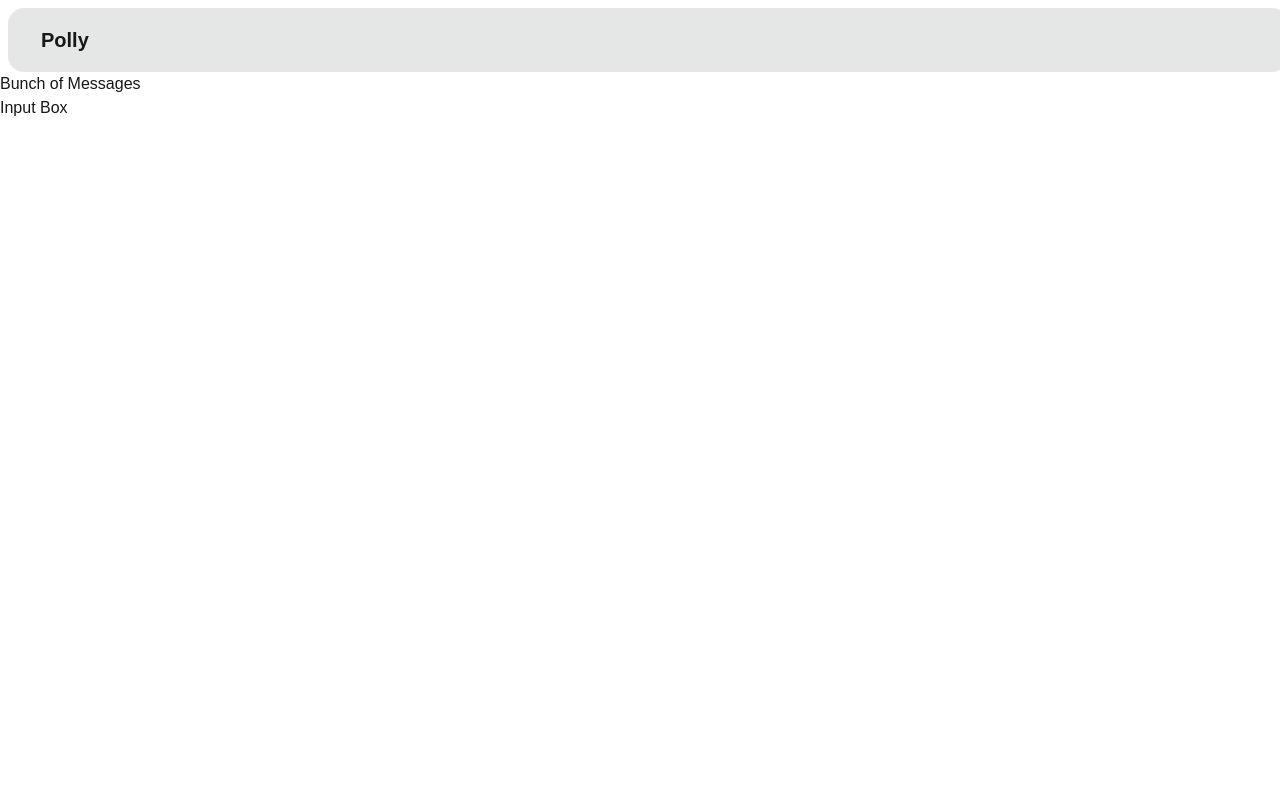
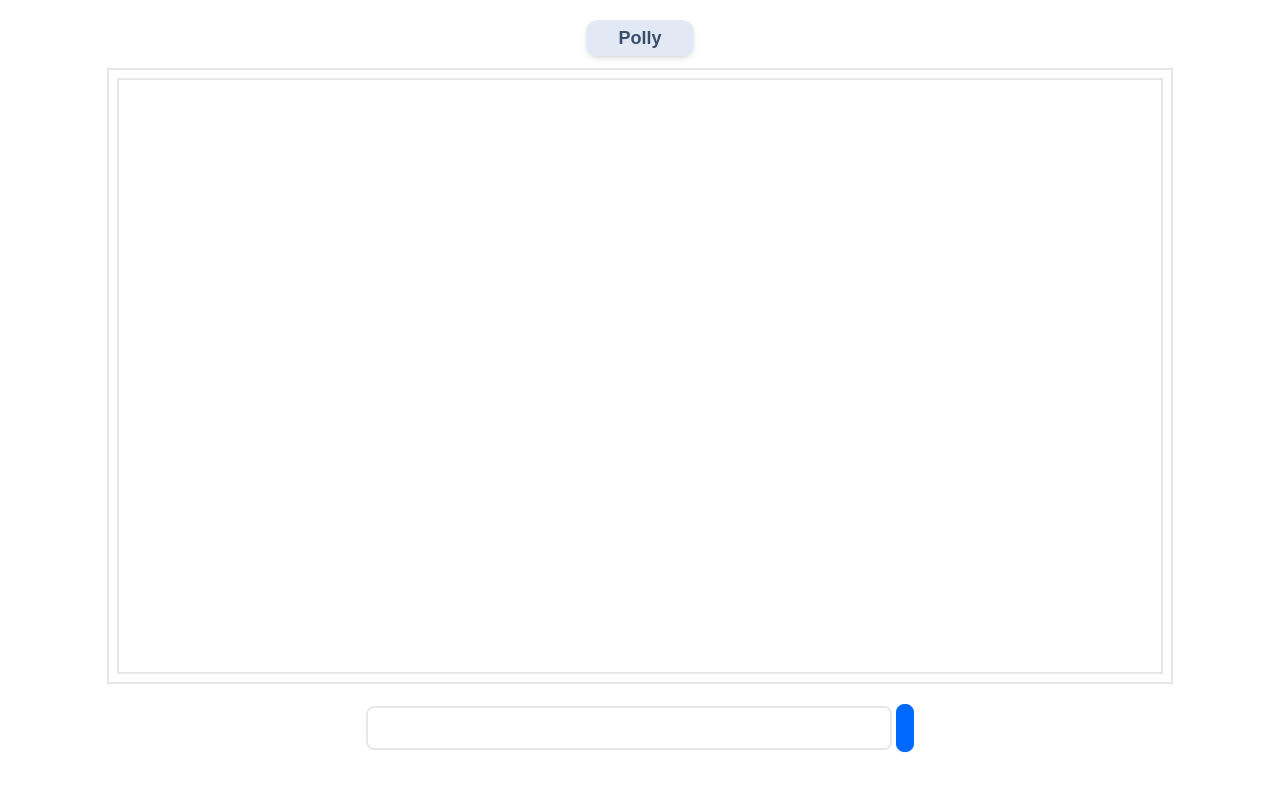
Before and after one commit to cod-ux/polly-agent, a Next.js app: page / in a window 1280 px wide. Shown: the top 790 px of the page. Built offline with nearby package versions, Linux system fonts and the light colour scheme.

Commit message:
init public and update components

```diff
--- a/app/components/ChatBot.tsx
+++ b/app/components/ChatBot.tsx
@@ -5,7 +5,7 @@ import ChatInput from "./ChatInput";
 
 const ChatBot = () => {
   return (
-    <div className="">
+    <div className="flex flex-col h-screen">
       <ChatHeader />
       <ChatMessages />
       <ChatInput />
--- a/app/components/ChatHeader.tsx
+++ b/app/components/ChatHeader.tsx
@@ -3,11 +3,9 @@ import React from "react";
 const ChatHeader = () => {
   return (
     <>
-      <div>
-        <div className="navbar bg-base-300 rounded-2xl ml-2 mr-2 mt-2 p-0">
-          <div className="flex-1 px-2 mx-2">
-            <button className="btn btn-ghost text-xl pd-0">Polly</button>
-          </div>
+      <div className="flex justify-center mt-5 mb-3">
+        <div className="bg-base-300 shadow-md rounded-xl px-8 py-1">
+          <h1 className="font-bold text-lg">Polly</h1>
         </div>
       </div>
     </>
--- a/app/components/ChatInput.tsx
+++ b/app/components/ChatInput.tsx
@@ -1,7 +1,15 @@
 import React from "react";
+import send from "./send.png";
 
 const ChatInput = () => {
-  return <div>Input Box</div>;
+  return (
+    <>
+      <div className="flex justify-center items-center p-2 mb-10 mt-3 gap-1">
+        <input className="p-2 border-2 rounded-lg w-5/12 h-10.5"></input>
+        <button className="btn btn-primary px-2 h-10 bg-send-icon"></button>
+      </div>
+    </>
+  );
 };
 
 export default ChatInput;
--- a/app/components/ChatMessages.tsx
+++ b/app/components/ChatMessages.tsx
@@ -1,7 +1,18 @@
 import React from "react";
 
-const ChatMessages = () => {
-  return <div className="">Bunch of Messages</div>;
+interface Props {
+  UserMsgs: string[];
+  BotMsgs: string[];
+}
+
+const ChatMessages = ({ UserMsgs, BotMsgs }: Props) => {
+  return (
+    <>
+      <div className="flex-1 items-center p-2 overflow-y-auto border-2 justify-center w-5/6 mx-auto">
+        <div className="w-full h-full border-2 bg-slate-00"></div>
+      </div>
+    </>
+  );
 };
 
 export default ChatMessages;
--- a/app/page.tsx
+++ b/app/page.tsx
@@ -3,7 +3,7 @@ import ChatBot from "./components/ChatBot";
 
 const Home = () => {
   return (
-    <div className="">
+    <div data-theme="winter" className="container mx-auto">
       <ChatBot />
     </div>
   );
--- a/tailwind.config.ts
+++ b/tailwind.config.ts
@@ -14,10 +14,13 @@ const config: Config = {
         background: "var(--background)",
         foreground: "var(--foreground)",
       },
+      backgroundImage: {
+        'send-icon': "url('/send.png')",
+      }
     },
   },
   daisyui: {
-    themes: ["light", "dark", "cupcake"],
+    themes: ["light", "dark", "winter"],
   },
   plugins: [daisyui],
 };
```
Also changed, not shown: public/send.png (added).
